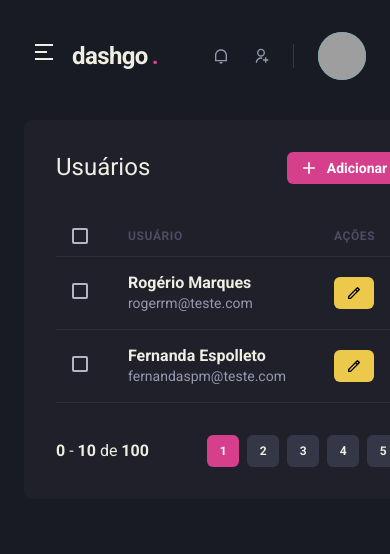
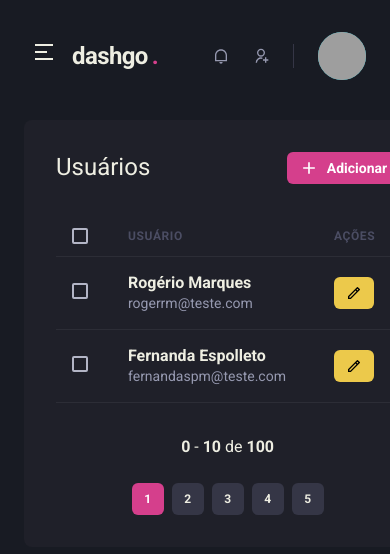
Before and after one commit to rogerrm95/dashgo, a Next.js app: page /users in a window 390 px wide. Shown: the top 554 px of the page. Built offline with nearby package versions, Linux system fonts and the light colour scheme; grey boxes are pictures that could not be loaded.

Commit message:
Fix: corrigi erro de responsividade

```diff
--- a/src/components/Pagination/index.tsx
+++ b/src/components/Pagination/index.tsx
@@ -3,7 +3,7 @@ import { PaginationItem } from './paginationItem'
 
 export function Pagination() {
     return (
-        <Stack direction={['row', 'column']} mt='8' justify='space-between' align='center' spacing='6'>
+        <Stack direction={['column', 'row']} mt='8' justify='space-between' align='center' spacing='6'>
 
             <Box>
                 <strong>0</strong> - <strong>10</strong> de <strong>100</strong>
```
